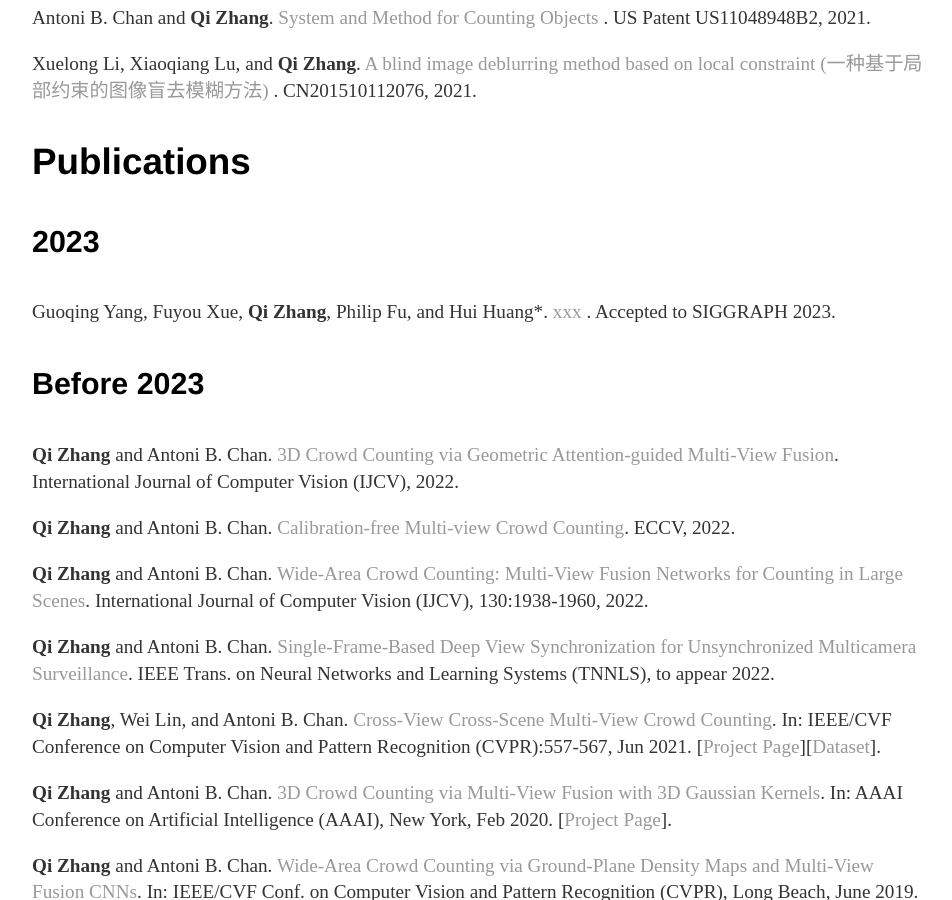
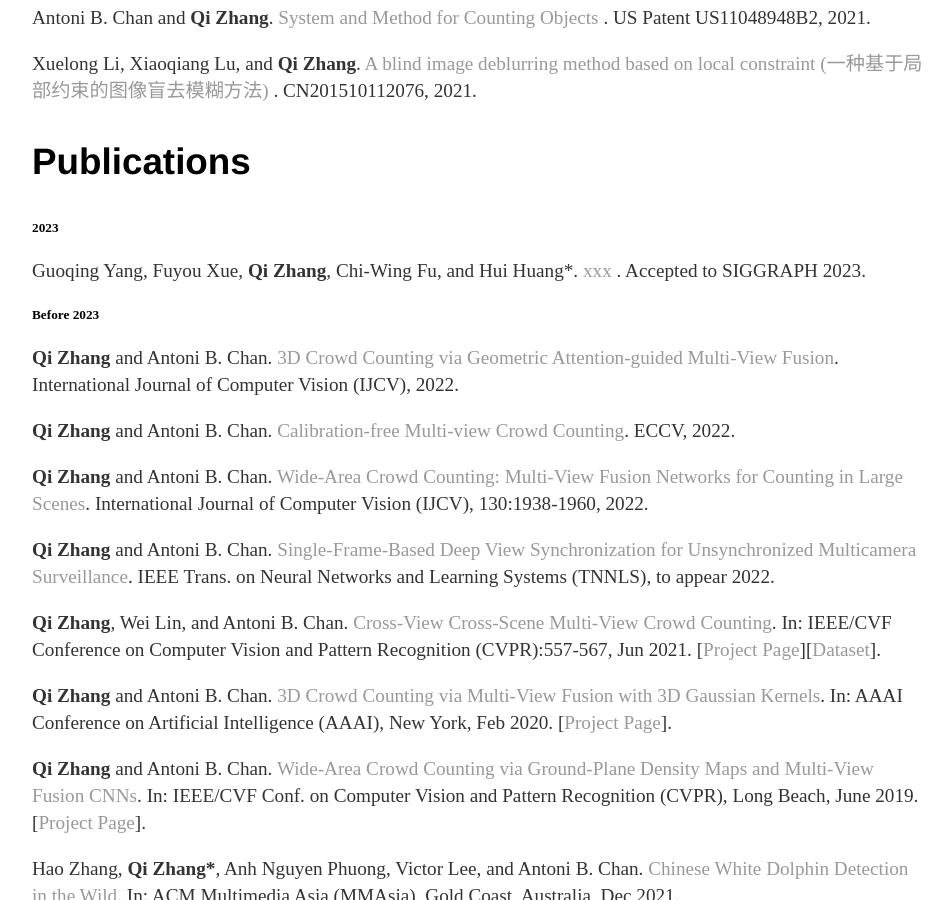
Before and after one commit to zqyq/zqyq.github.io, a Jekyll site: the page built from about/index.html, in a window 1280 px wide and 900 px high, scrolled down 1350 px. Shown: the whole window, without its empty margins (160-1112 px from the left). Built offline with Jekyll 4.4.1, drawn with Linux system fonts in a browser that asks for light colours.

Commit message:
Update index.html

```diff
--- a/about/index.html
+++ b/about/index.html
@@ -56,10 +56,10 @@
 			</p>
 
 		<h3>Publications</h3>
-		<h4>2023</h4>
-			<p>Guoqing Yang, Fuyou Xue, <strong>Qi Zhang</strong>, Philip Fu, and Hui Huang*. <a> xxx </a>. Accepted to SIGGRAPH 2023. </p>
+		<h5>2023</h5>
+			<p>Guoqing Yang, Fuyou Xue, <strong>Qi Zhang</strong>, Chi-Wing Fu, and Hui Huang*. <a> xxx </a>. Accepted to SIGGRAPH 2023. </p>
 
-                <h4>Before 2023</h4>
+                <h5>Before 2023</h5>
 
 			<p><strong>Qi Zhang</strong> and Antoni B. Chan.
 				<a>
```
